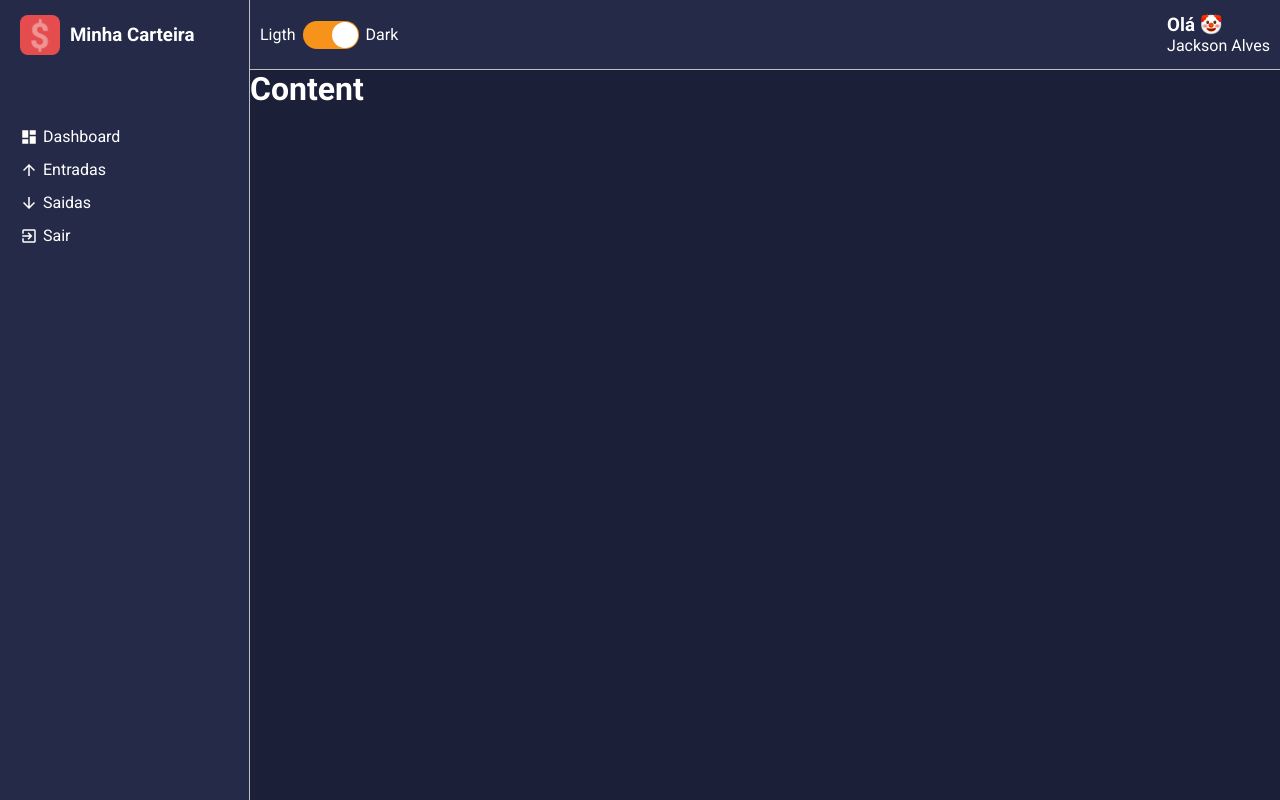
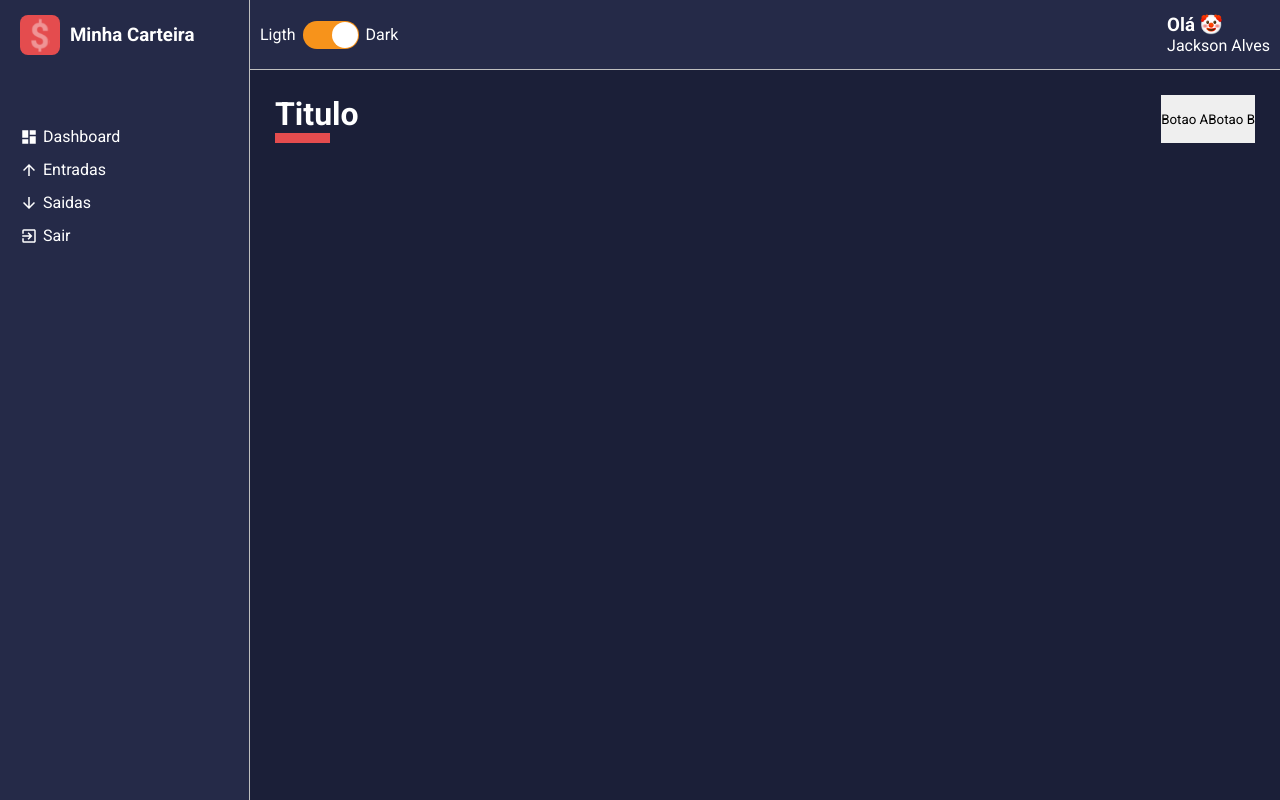
Before and after one commit to jf-alves/meus-gastos, a React (Create React App) app: page /dashboard in a window 1280 px wide. Built offline with nearby package versions, Linux system fonts and the light colour scheme.

Commit message:
create contentHeader

```diff
--- a/src/App.tsx
+++ b/src/App.tsx
@@ -2,6 +2,7 @@
 import {ThemeProvider} from 'styled-components'
 import GlobalStyles from "./styles/GlobalStyles";
 import Layout from "./components/Layout";
+import Dashboard from "./pages/DashBoard";
 
 import dark from "./styles/themes/dark";
 //import light from "./styles/themes/light";
@@ -10,7 +11,9 @@
     return(
         <ThemeProvider theme={dark}>
             <GlobalStyles/>
-            <Layout/>
+            <Layout>
+                <Dashboard />
+            </Layout>
         </ThemeProvider>
     );
 }
--- a/src/components/Content/index.tsx
+++ b/src/components/Content/index.tsx
@@ -2,10 +2,10 @@
 
 import { Container } from "./styles";
 
-const Content: React.FC = () =>{
+const Content: React.FC = ({ children }) =>{
     return(
         <Container>
-            <h1>Content</h1>
+            {children}
         </Container>
     );
 }
--- a/src/components/Content/styles.ts
+++ b/src/components/Content/styles.ts
@@ -4,4 +4,7 @@
     grid-area: CT;
     color: ${props => props.theme.colors.white};
     background-color: ${props => props.theme.colors.primary};
+
+    padding: 25px;
+
 `;
--- /dev/null
+++ b/src/components/ContentHeader/index.tsx
@@ -0,0 +1,20 @@
+import React from "react";
+
+import { Container, TitleContainer, Controllers } from './style';
+
+const ContentHeader: React.FC = () => {
+    return (
+        <Container>
+            <TitleContainer>
+                <h1>Titulo</h1>
+            </TitleContainer>
+            <Controllers>
+                <button type="button">Botao A</button>
+                <button type="button">Botao B</button>
+            </Controllers>
+
+        </Container>
+    )
+}
+
+export default ContentHeader;
--- /dev/null
+++ b/src/components/ContentHeader/style.ts
@@ -0,0 +1,27 @@
+import styled from "styled-components";
+
+export const Container = styled.div`
+    width:  100%;
+
+    display: flex;
+    justify-content: space-between;
+
+    margin-bottom: 25px;
+`;
+
+export const TitleContainer = styled.div`
+    > h1 {
+        color: ${props => props.theme.colors.white};
+
+        &::after{
+            content:'';
+            display: block;
+            width: 55px;
+            border-bottom: 10px solid ${props => props.theme.colors.warning};
+        }
+    }
+`;
+
+export const Controllers = styled.div`
+    display: flex;
+`;
--- a/src/components/Layout/index.tsx
+++ b/src/components/Layout/index.tsx
@@ -7,12 +7,15 @@
 import Content from "../Content";
 
 
-const Layout: React.FC = () =>{
+const Layout: React.FC = ({ children }) =>{
     return(
         <Grid>
             <MainHeader/>
             <Aside/>
-            <Content/>
+            <Content>
+                {children}
+            </Content>
+
         </Grid>
     );
 }
--- a/src/pages/DashBoard/index.tsx
+++ b/src/pages/DashBoard/index.tsx
@@ -1,8 +1,13 @@
 import React from 'react';
+import ContentHeader from '../../components/ContentHeader';
+
+import { Container } from "./styles";
 
 const Dashboard: React.FC = () => {
     return(
-        <h1>Dashboard</h1>
+        <Container>
+            <ContentHeader />
+        </Container>
     );
 }
 
--- /dev/null
+++ b/src/pages/DashBoard/styles.ts
@@ -0,0 +1,3 @@
+import styled from "styled-components";
+
+export const Container = styled.div``;
```
